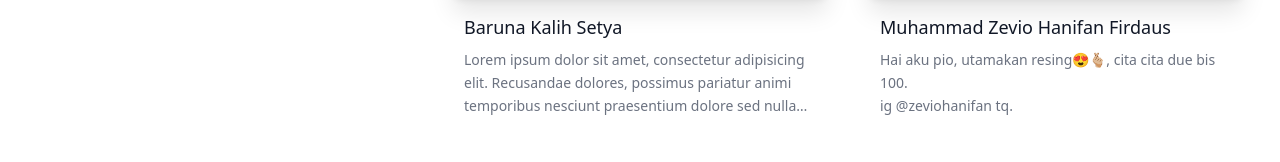
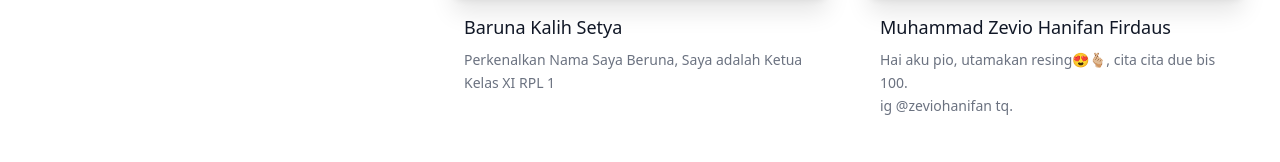
Before and after one commit to axse7/sementara, a plain HTML site: page index.html in a window 1280 px wide. Shown: the part 1223-1385 px from the top of the page. Drawn offline with nearby package versions, Linux system fonts and the light colour scheme; grey boxes are pictures that could not be loaded.

Commit message:
change again description

```diff
--- a/index.html
+++ b/index.html
@@ -165,8 +165,7 @@
               </a>
 
               <p class="mt-2 line-clamp-3 text-sm/relaxed text-gray-500">
-                Lorem ipsum dolor sit amet, consectetur adipisicing elit. Recusandae dolores, possimus pariatur animi temporibus nesciunt praesentium dolore sed nulla ipsum eveniet corporis quidem, mollitia itaque minus soluta, voluptates
-                neque explicabo tempora nisi culpa eius atque dignissimos. Molestias explicabo corporis voluptatem?
+                Perkenalkan Nama Saya Beruna, Saya adalah Ketua Kelas XI RPL 1
               </p>
             </div>
           </div>
```
